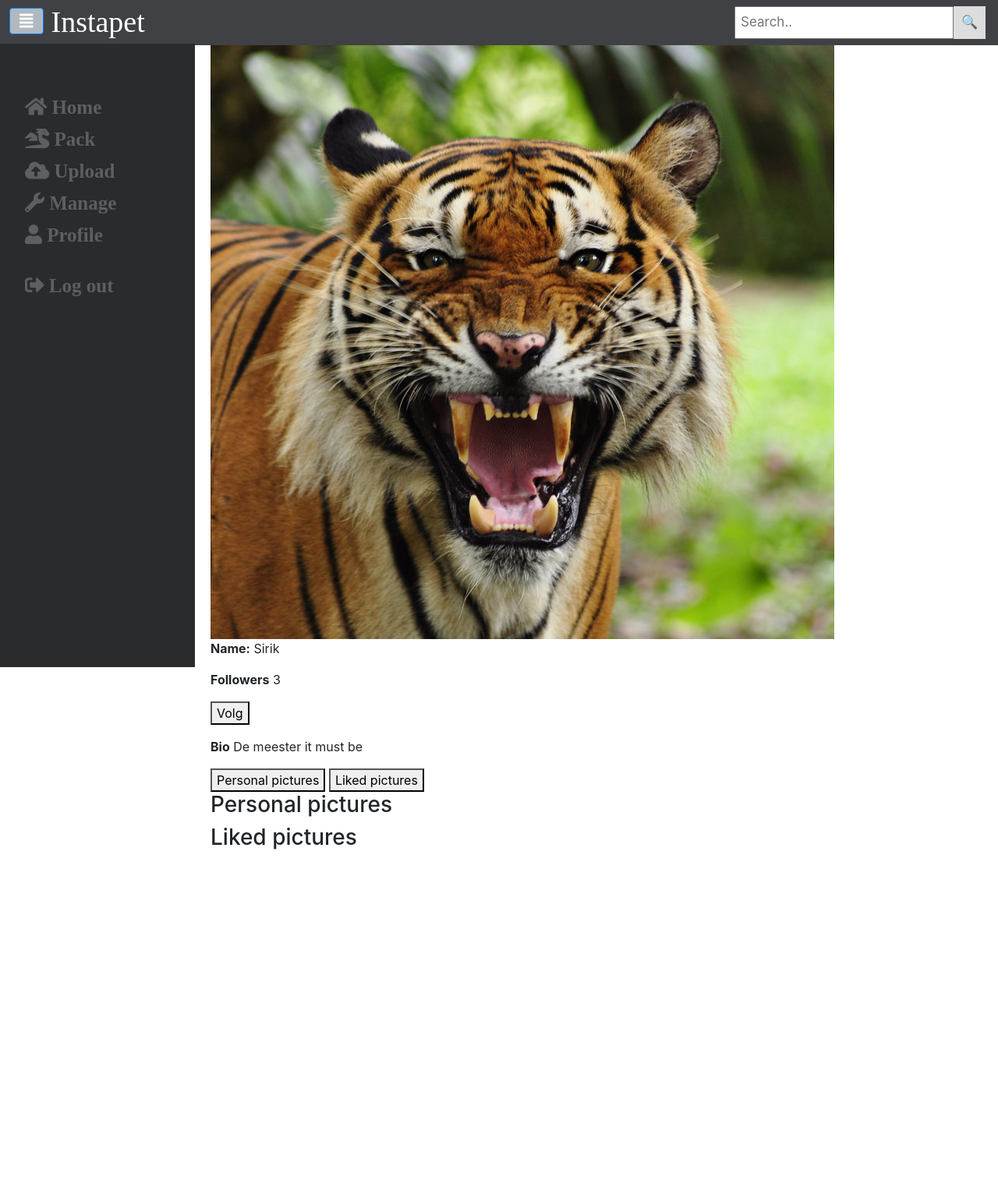
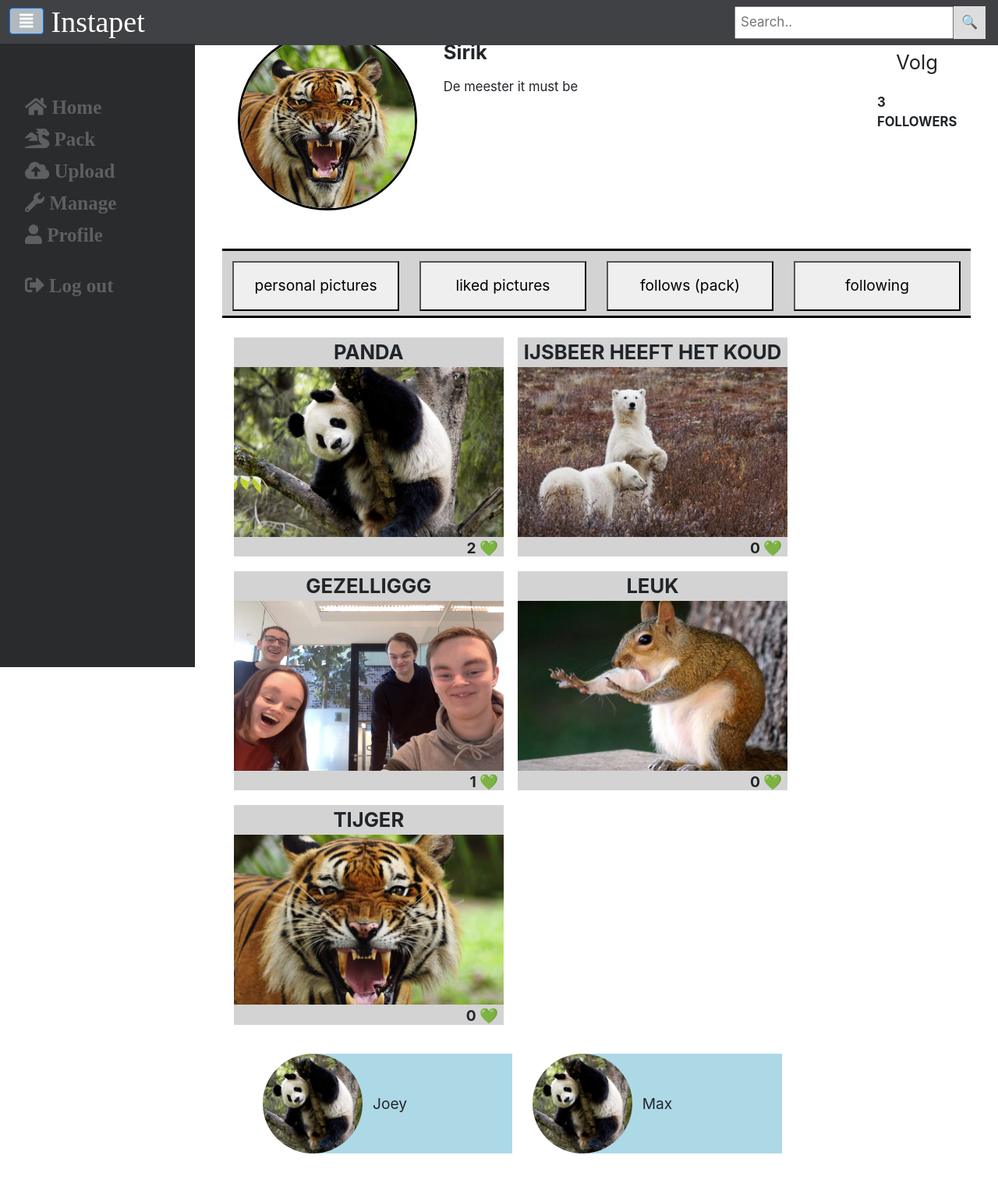
Before and after one commit to SirikS/website, a Flask app: page /profile in a window 1280 px wide. Shown: the whole page at 78% size. Before the commit the page ends 1090 px from the top, so only its background shows below. Run offline with Flask 2, Linux system fonts and the light colour scheme; a user stored in the database is signed in; data comes from the database, SQL or seed files in the repository; some libraries are stand-ins or nearby versions.

Commit message:
bijna correct layout van profile, Joey doe je ding

```diff
--- /dev/null
+++ b/static/profile.css
@@ -0,0 +1,234 @@
+.container{
+    width:100%;
+}
+
+/*opmaak van het bovenste gedeelde van de pagina*/
+.bovenste_flex{
+    display:flex;
+    flex-direction: row;
+    padding:15px;
+}
+
+/*Opmaak voor de weergave van de profielfoto*/
+.profilepicture{
+    margin-left: 2%;
+    margin-top:2%;
+    height:18vw;
+    float:left;
+    width:18vw;
+    border-radius:50%;
+    border: 3px solid #000;
+}
+
+
+/*opmaak van het vak met daarin de naam en omschrijving*/
+.bovenste_flex >div:nth-child(2){
+    display:flex;
+    flex-direction: column;
+    margin-left:2vw;
+    padding:1vw;
+    width:63%;
+}
+
+/*opmaak voor het vak met de naam */
+.bovenste_flex >div:nth-child(2) >div:nth-child(1){
+    height:3vw;
+    font-size:2vw;
+    font-weight:bold;
+}
+
+/*opmaak voor het vak met de omschrijving*/
+.bovenste_flex >div:nth-child(2) >div:nth-child(2){
+    height:18vw;
+    overflow: auto;
+    margin-top:1vw;
+    height: 15vw;
+    font-size: 1.3vw;
+}
+
+/*opmaak van het vak met daarin de volgknop en het aantal volgers*/
+.bovenste_flex >div:nth-child(3){
+    display:flex;
+    flex-direction: column;
+    width:12%;
+}
+
+/*hier komt het vak met hierin de volg knop*/
+.bovenste_flex >div:nth-child(3) >div:nth-child(1){
+    width: 100%;
+    height:5vw;
+    margin-top:1vw;
+}
+
+/*de volg knop*/
+.bovenste_flex >div:nth-child(3) >div:nth-child(1) > form > .btn{
+    width: 100%;
+    height:5vw;
+    font-size:2vw;
+}
+
+/*het vak met hoeveel volger*/
+.bovenste_flex >div:nth-child(3) >div:nth-child(2){
+    width: 100%;
+    height:3vw;
+    margin-top:1vw;
+}
+
+/*de tekst met hoeveel volgers*/
+.bovenste_flex >div:nth-child(3) >div:nth-child(2) >div{
+    position: relative;
+    float: left;
+    top: 50%;
+    left: 50%;
+    transform: translate(-50%, -50%);
+    font-weight:bold;
+    font-size:1.3vw;
+}
+
+
+/*het vak met alle knoppen in het midden*/
+.middelste_flex{
+    height: 7vw;
+    display:flex;
+    flex-direction: row;
+    justify-content:center;
+    align-content: space-between;
+    background-color:lightgray;
+    border-top:3px solid #000;
+    border-bottom:3px solid#000;
+}
+
+/*alle vakken hebben hetzelfde formaat*/
+.middelste_flex >div{
+    width:25%;
+    margin:1vw;
+}
+
+/*alle knoppen hebben dezelfde opmaak*/
+.middelste_flex>div> button{
+    width:100%;
+    height:5vw;
+    font-size:1.5vw;
+}
+
+
+
+.onderste_flex{
+    padding:15px;
+}
+
+.onderste_flex > .fotos{
+    display:flex;
+    flex-wrap: wrap;
+    /*margin-left:10%;*/
+    margin-top:1%;
+    /*margin-right:4%;*/
+
+}
+
+
+
+/*opmaak voor het hokje waar de complete foto, titel, likes in komt*/
+.onderste_flex >.fotos > div{
+    display:flex;
+    flex-direction:column;
+    width:27vw;
+    margin-right:2%;
+    margin-bottom:2%;
+}
+
+
+/*opmaak voor de titel*/
+.onderste_flex  >.fotos > div > div:nth-child(1){
+    background-color:lightgray;
+    height:3vw;
+}
+
+.onderste_flex  >.fotos > div > div:nth-child(1) >div{
+    font-size: 2vw;
+    font-weight: bold;
+    position: relative;
+    float: left;
+    top: 50%;
+    left: 50%;
+    transform: translate(-50%, -50%);
+    text-transform: uppercase;
+}
+
+/*opmaak voor de foto*/
+.mainpicture{
+    width:27vw;
+    height:17vw;
+}
+
+
+/*opmaak voor het aantal likes*/
+.onderste_flex >.fotos > div > div:nth-child(3){
+    background-color:lightgray;
+    height:2vw;
+}
+
+/*opmaak voor het aantal likes*/
+.onderste_flex  >.fotos > div > div:nth-child(3) >div{
+    font-size:1.5vw;
+    font-weight:bold;
+    float:right;
+    margin-right:0.5vw;
+}
+
+
+
+/* het veld waarin de gebruikers staan*/
+.onderste_flex > .profielen{
+    display:flex;
+    flex-wrap: wrap;
+    margin-left:4%;
+    margin-top:1%;
+    margin-right:4%;
+
+}
+
+
+/* hokje voor één gebruiker*/
+.onderste_flex > .profielen >div{
+    display:flex;
+    flex-direction:row;
+    margin-right:3%;
+    margin-bottom:2%;
+}
+
+
+ /*foto in een hokje*/
+.onderste_flex > .profielen>div > div:nth-child(1){
+    height:10vw;
+    float:left;
+    width:11vw;
+    border-top-left-radius:50%;
+    border-bottom-left-radius:50%;
+    background-color:lightblue
+}
+
+.profilepicture2{
+    height:10vw;
+    float:left;
+    width:10vw;
+    border-radius:50%;
+}
+
+/* hokje van het account*/
+.onderste_flex> .profielen >div > div:nth-child(2){
+    font-size: 1.5vw;
+    height:10vw;
+    float:left;
+    width:14vw;
+    background-color:lightblue
+}
+
+/*opmaak van de tekst in het hokje*/
+.onderste_flex > .profielen >div > div:nth-child(2) > div{
+    width: 8vw;
+    font-size: 1.5vw;
+    position: relative;
+    top: 50%;
+    transform: translateY(-50%);
+}
--- a/templates/profile.html
+++ b/templates/profile.html
@@ -5,6 +5,11 @@
 {% endblock %}
 
 {% block main %}
+
+
+<link rel="stylesheet" href="{{ url_for('static', filename='profile.css') }}" type="text/css" media="screen"/>
+
+
 <!-- Onderstaand zorgt ervoor dat de volg/ontvolg knop werkt -->
 <script src="//ajax.googleapis.com/ajax/libs/jquery/3.3.1/jquery.min.js"></script>
 <script type=text/javascript>
@@ -20,62 +25,173 @@
         });
 </script>
 
+<div class="container">
+    <div class="bovenste_flex">
+        <!--plek voor de foto-->
+        <div>
+            <img src="{{ profielfoto }}"alt="profilepicture" style="object-fit:cover;" class="profilepicture">
         </div>
-<!-- Buitenste div van profielinformatie inclusief profielfoto -->
-<div class="profielpagina">
-    <!-- Verdeling van div profielpagina in linker en recter kolom -->
-    <div class="kolomlinks">
-        <!-- div met class voor profielfoto (In linker kolom) -->
-        <div class="profielfoto"><img src="{{ profielfoto }}"/></div>
+
+        <!--plek voor de profielnaam en omschrijving-->
+        <div>
+            <!--plek voor de profielnaam-->
+            <div>
+                {{ profielnaam }}
             </div>
-    <!-- Buitentste div voor alle informatie(in rechter kolom) -->
-    <div class="info">
-        <!-- Veld met profielnaam -->
-        <div class="naam-info">
-        <p>
-            <strong>Name:</strong>
-            <span style="text-align: center">{{ profielnaam }}</span>
-        </p>
+            <!--plek voor de omschrijving-->
+            <div>
+               {{ bio }}
             </div>
-        <!-- Veld met volgers en volg knop -->
-        <div class="volgers-info">
-        <p>
-            <strong>Followers</strong>
-            <span style="text-align: center">{{ aantalvolgers }}</span>
+        </div>
+
+        <!--plek voor de volgknop en het aantal volgers-->
+        <div>
+            <!--plek voor de volgknop-->
+            <div>
                             <!-- volg knoppen (eentje voor volg en anders eentje voor ontvolg) -->
                 {% if welvolg %}
                 <form>
-            <button onclick="volgknop();" id="knop">Ontvolg</button>
+                    <button onclick="volgknop();" id="knop" class="btn">Ontvolg</button>
                 </form>
                 {% else %}
                 <form>
-            <button onclick="volgknop();" id="knop">Volg</button>
+                    <button onclick="volgknop();" id="knop" class="btn">Volg</button>
                 </form>
                 {% endif %}
-        </p>
             </div>
-        <!-- Veld met bio van profiel -->
-        <div class="bio-info">
-        <p>
-            <strong>Bio</strong>
-            <span>{{ bio }}</span>
-        </p>
+            <!--plek voor het aantal volgers-->
+            <div>
+                <div>
+                {{ aantalvolgers }}<br>
+                FOLLOWERS
+                </div>
+            </div>
+        </div>
     </div>
 
-    <!-- Needed because other elements inside ProfilePage have floats -->
     <div style="clear:both"></div>
+    <!--<div style="clear:both"></div>-->
+    <div class="middelste_flex">
+        <!--knop voor jouw fotos-->
+        <div>
+            <button class="tablinks active" onclick="fotoladen(event, 'personal')">personal pictures</button>
+
         </div>
-<div class="tab">
-  <button class="tablinks active" onclick="fotoladen(event, 'personal')">Personal pictures</button>
-  <button class="tablinks" onclick="fotoladen(event, 'liked')">Liked pictures</button>
+        <!--knop voor gelikede fotos-->
+        <div>
+            <button class="tablinks active" onclick="fotoladen(event, 'liked')">liked pictures</button>
+
         </div>
-<div id="personal" class="tabcontent" style="display:block">
-  <h3>Personal pictures</h3>
-  <span>{{ persoonlijkefotos }}</span>
+        <!--volgt:-->
+        <div>
+            <button class="tablinks active" onclick="fotoladen(event, 'pack')">follows (pack)</button>
+
         </div>
-<div id="liked" class="tabcontent">
-  <h3>Liked pictures</h3>
-  <span>{{ likedfotos }}</span>
+        <!--gevolgt door:-->
+        <div>
+            <button class="tablinks active" onclick="fotoladen(event, 'following')">following</button>
+
+        </div>
+    </div>
+
+    <div class="onderste_flex">
+
+        <div id="personal" class="fotos tabcontent">
+            {% for foto in p_fotos%}
+            <!--hokje voor een foto met titel, etc-->
+            <div>
+                <!--bovenkant hokje met titel-->
+                <div>
+                    <div>
+                    {{ foto.titel }}
+                    </div>
+                </div>
+                <!--middenstuk hokje met plaatje-->
+                <div>
+                    <a href="/photo/{{ foto.foto_id }}">
+                        <img src="{{foto.path}}" alt="picture" style="object-fit:cover;" class="mainpicture">
+                    </a>
+                </div>
+                <!--onderkant hokje met likes-->
+                <div>
+                    <div>
+                    {{ foto.likes}} 💚
+                    </div>
+                </div>
+            </div>
+            {% endfor %}
+        </div>
+
+
+        <div id="liked" class="fotos tabcontent">
+            {% for foto in l_fotos %}
+            <!--hokje voor een foto met titel, etc-->
+            <div>
+                <!--bovenkant hokje met titel-->
+                <div>
+                    <div>
+                    {{ foto.titel }}
+                    </div>
+                </div>
+                <!--middenstuk hokje met plaatje-->
+                <div>
+                    <a href="/photo/{{ foto.foto_id }}">
+                        <img src="{{foto.path}}" alt="picture" style="object-fit:cover;" class="mainpicture">
+                    </a>
+                </div>
+                <!--onderkant hokje met likes-->
+                <div>
+                    <div>
+                    {{ foto.likes}} 💚
+                    </div>
+                </div>
+            </div>
+            {% endfor %}
+        </div>
+
+        <!--vak waarin alle hokjes met profielen komen-->
+        <div id="pack" class="profielen tabcontent">
+
+            {% for profiel in p_profiel %}
+            <div>
+                <!--foto van een profiel-->
+                <div>
+                    <a href="{{profiel.account}}">
+                        <img src="{{profiel.profielfoto}}"  alt="profilepicture2" style="object-fit:cover;" class="profilepicture2">
+                    </a>
+                </div>
+                <!--naam van een profiel-->
+                <div>
+                    <div>
+                        {{ profiel.profielnaam }}
+                    </div>
+                </div>
+            </div>
+            {% endfor %}
+        </div>
+
+        <!--vak waarin alle hokjes met profielen komen-->
+        <div id="following" class="profielen tabcontent">
+            {% for profiel in f_profiel %}
+            <!--hokje voor een profiel-->
+            <div>
+                <!--foto van een profiel-->
+                <div>
+                    <a href="{{profiel.account}}">
+                        <img src="{{profiel.profielfoto}}" alt="profilepicture2" style="object-fit:cover;" class="profilepicture2">
+                    </a>
+                </div>
+                <!--naam van een profiel-->
+                <div>
+                    <div>
+                        {{ profiel.profielnaam }}
+                    </div>
+                </div>
+            </div>
+            {% endfor %}
+        </div>
+    </div>
+
 </div>
 
 {% endblock %}
```
Lines whose indentation alone changed are shown as unchanged.
